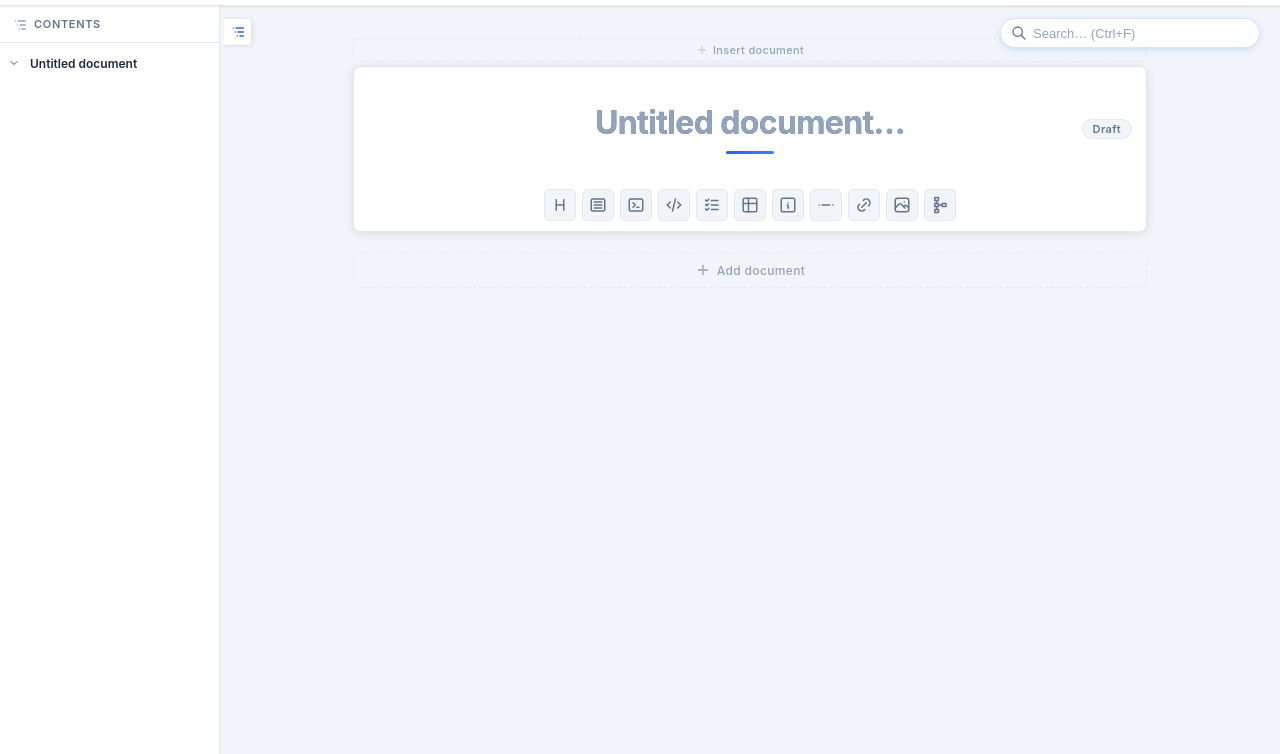
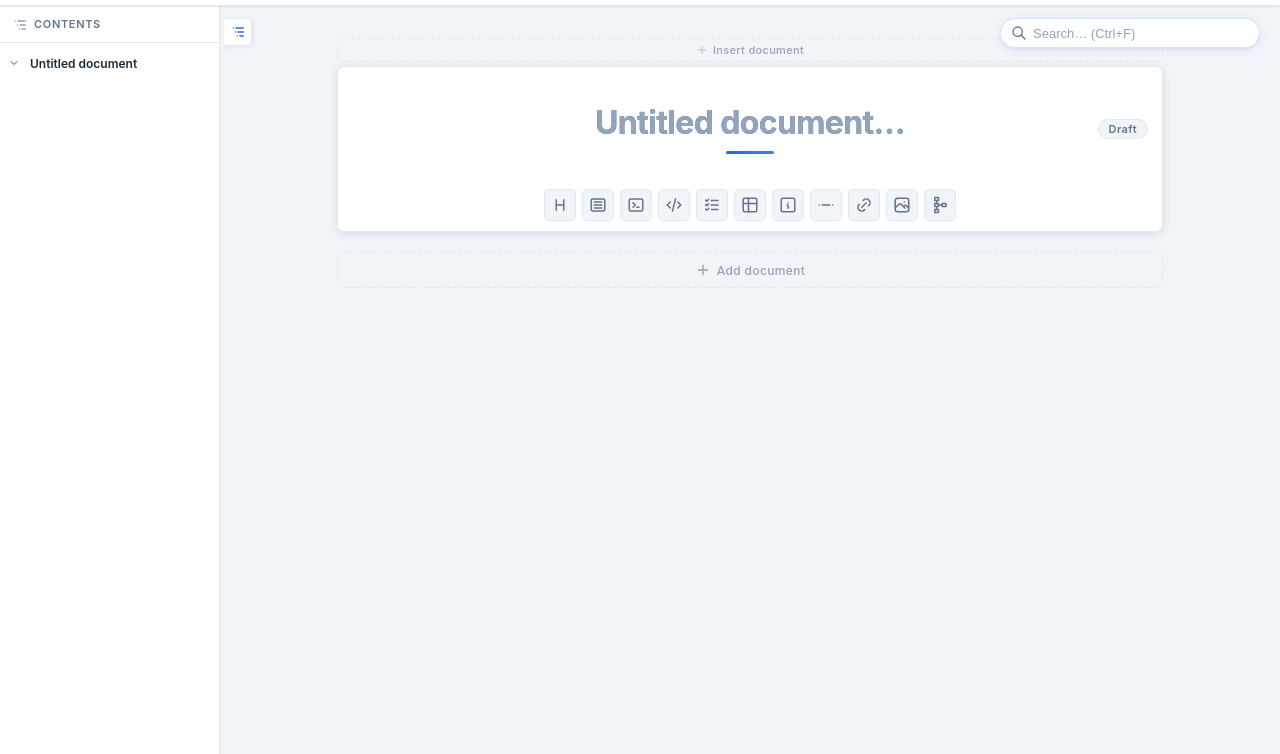
Before and after one commit to julien-paoletti/doc-asm, a website built with Vite: page index.html in a window 1280 px wide. Shown: the part 46-800 px from the top of the page. Built offline with nearby package versions, Linux system fonts and the light colour scheme.

Commit message:
ui: widen slightly the document

```diff
--- a/src/styles/editor-layout.css
+++ b/src/styles/editor-layout.css
@@ -25,7 +25,7 @@
   border-radius: var(--radius-lg);
   box-shadow: 0 2px 12px rgba(0, 0, 0, .08), 0 1px 4px rgba(0, 0, 0, .04);
   border: 1px solid var(--color-border);
-  max-width: 794px;
+  max-width: 826px;
   width: 100%;
   margin: 0 auto 4px;
 }
@@ -148,7 +148,7 @@
   justify-content: center;
   gap: 5px;
   width: calc(100% - 64px);
-  max-width: 794px;
+  max-width: 826px;
   margin: 0px auto 4px;
   padding: 4px 10px;
   border: 1px dashed var(--color-border);
@@ -190,7 +190,7 @@
   align-items: center;
   justify-content: center;
   gap: 6px;
-  max-width: 794px;
+  max-width: 826px;
   width: calc(100% - 64px);
   margin: 8px auto 32px;
   padding: 9px;
```
